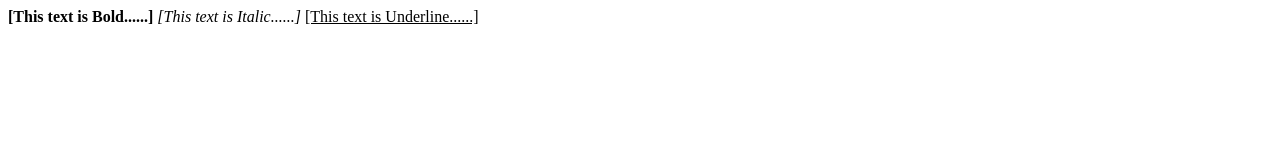
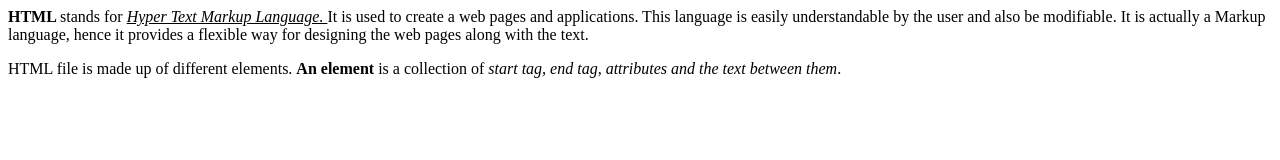
Before and after one commit to bvnchary2024/weserver-page, a plain HTML site: page index.html in a window 1280 px wide. Drawn offline with Linux system fonts and the light colour scheme.

Commit message:
Update index.html

```diff
--- a/index.html
+++ b/index.html
@@ -1,12 +1,16 @@
     <Html>
     <Head>
     <title>
-    Example of make a text B,I,U
+    Example of Paragraph tag
     </title>
     </Head>
     <Body>
-    <b> [This text is Bold......] </b>
-    <I> [This text is Italic......] </I>
-    <U> [This text is Underline......] </U>
+    <p> <!-- It is a Paragraph tag for creating the paragraph -->
+    <b> HTML </b> stands for <i> <u> Hyper Text Markup Language. </u> </i> It is used to create a web pages and applications. This language
+    is easily understandable by the user and also be modifiable. It is actually a Markup language, hence it provides a flexible way for designing the
+    web pages along with the text.
+    </p>
+    HTML file is made up of different elements. <b> An element </b> is a collection of <i> start tag, end tag, attributes and the text between them</i>.
+    </p>
     </Body>
     </Html>
```
